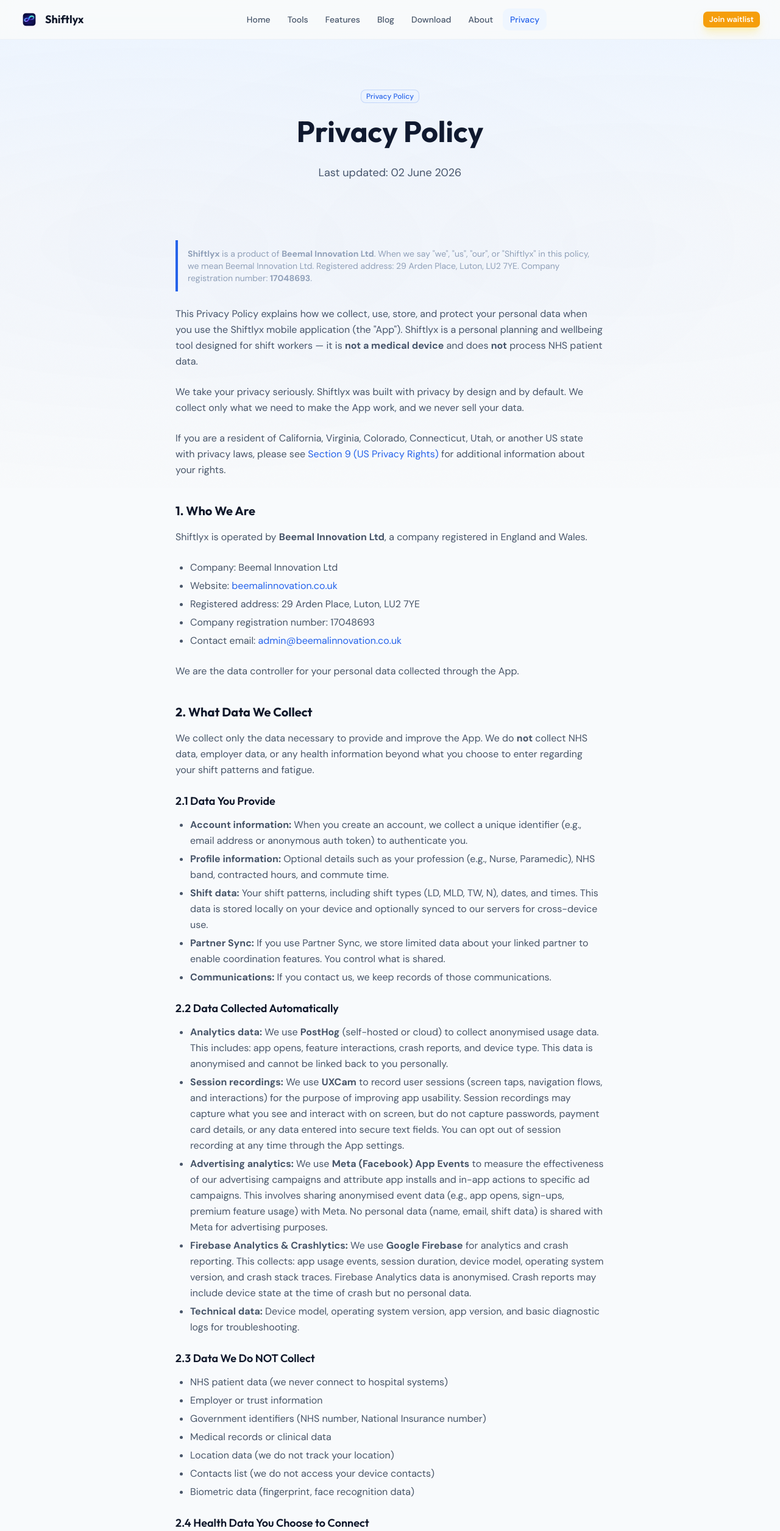
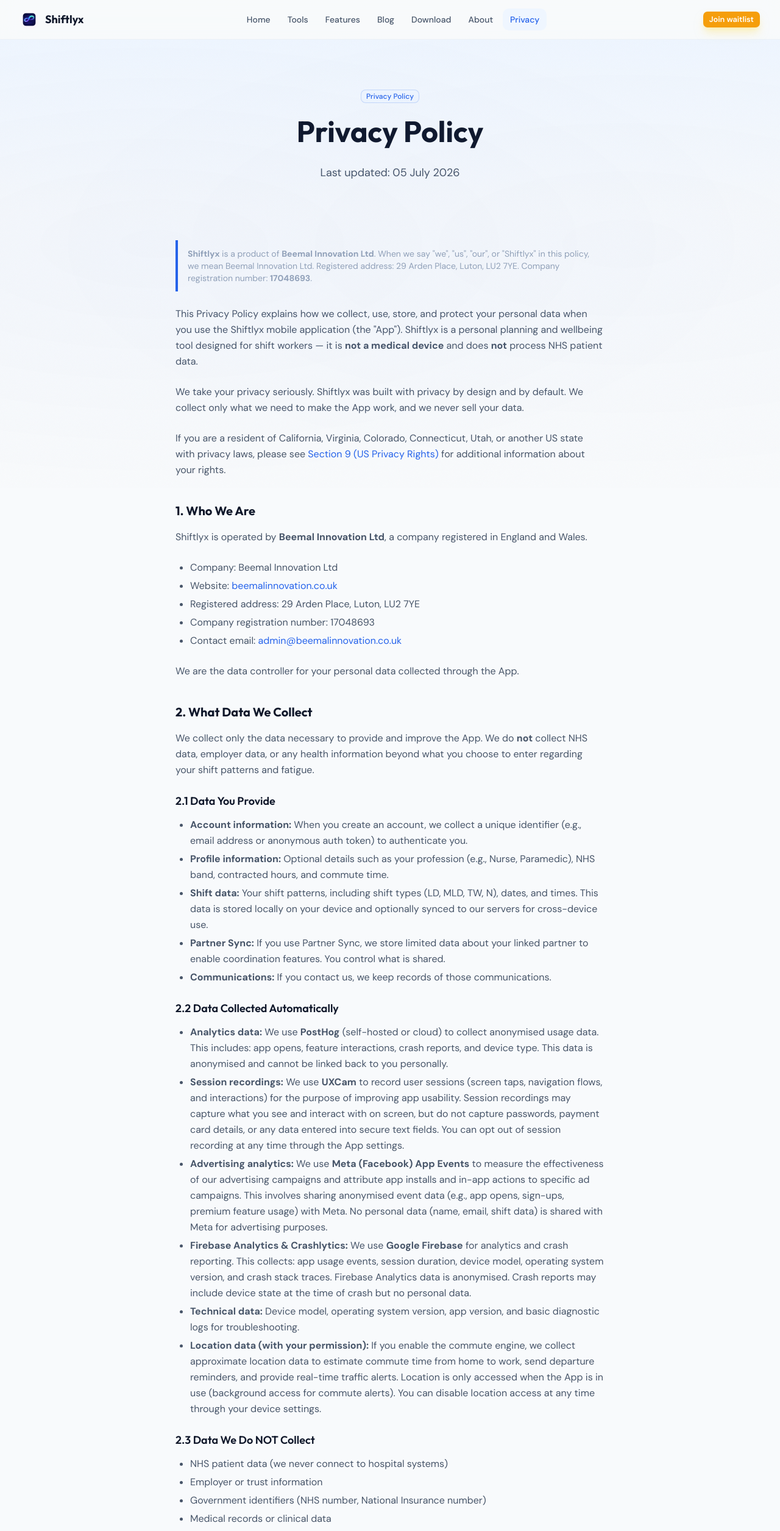
Before and after one commit to leclanche2364/Shiftlyx-Website, a Next.js app: page /privacy in a window 1280 px wide. Shown: the top 2511 px of the page at 61% size. Built offline with nearby package versions, Linux system fonts and the light colour scheme.

Commit message:
update: privacy policy - add location data disclosure for commute engine, update last updated date

```diff
--- a/src/app/privacy/page.tsx
+++ b/src/app/privacy/page.tsx
@@ -1,7 +1,7 @@
 import type { Metadata } from "next";
 import { Badge } from "@/components/ui/badge";
 
-const lastUpdated = "02 June 2026";
+const lastUpdated = "05 July 2026";
 
 export const metadata: Metadata = {
   title: "Privacy Policy",
@@ -101,7 +101,7 @@ export default function PrivacyPage() {
               <li><strong>Advertising analytics:</strong> We use <strong>Meta (Facebook) App Events</strong> to measure the effectiveness of our advertising campaigns and attribute app installs and in-app actions to specific ad campaigns. This involves sharing anonymised event data (e.g., app opens, sign-ups, premium feature usage) with Meta. No personal data (name, email, shift data) is shared with Meta for advertising purposes.</li>
               <li><strong>Firebase Analytics &amp; Crashlytics:</strong> We use <strong>Google Firebase</strong> for analytics and crash reporting. This collects: app usage events, session duration, device model, operating system version, and crash stack traces. Firebase Analytics data is anonymised. Crash reports may include device state at the time of crash but no personal data.</li>
               <li><strong>Technical data:</strong> Device model, operating system version, app version, and basic diagnostic logs for troubleshooting.</li>
-            </ul>
+              <li><strong>Location data (with your permission):</strong> If you enable the commute engine, we collect approximate location data to estimate commute time from home to work, send departure reminders, and provide real-time traffic alerts. Location is only accessed when the App is in use (background access for commute alerts). You can disable location access at any time through your device settings.</li>            </ul>
 
             <h3 className="font-heading text-lg font-semibold text-foreground mt-6 mb-3">
               2.3 Data We Do NOT Collect
@@ -111,7 +111,6 @@ export default function PrivacyPage() {
               <li>Employer or trust information</li>
               <li>Government identifiers (NHS number, National Insurance number)</li>
               <li>Medical records or clinical data</li>
-              <li>Location data (we do not track your location)</li>
               <li>Contacts list (we do not access your device contacts)</li>
               <li>Biometric data (fingerprint, face recognition data)</li>
             </ul>
```
